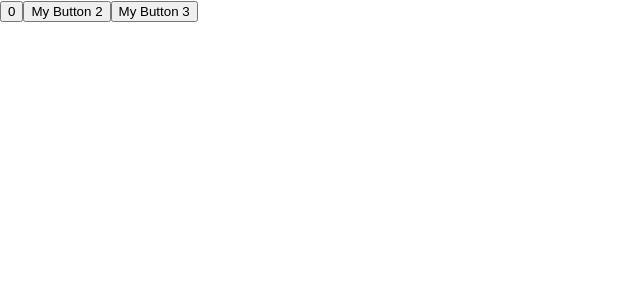
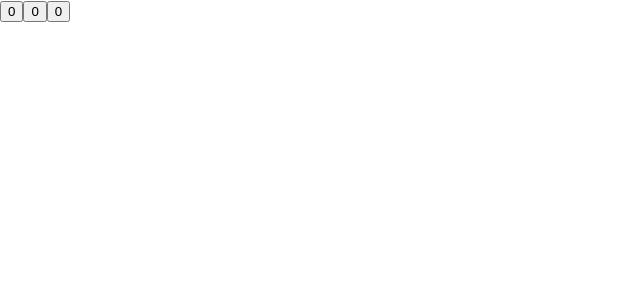
Before and after one commit to tiemifaustino/trybe-exercicios, a React (Create React App) app in the folder 2-front-end/bloco-11-componentes-com-estado-eventos-e-formularios-com-react/dia-1-componentes-com-estado-e-eventos/fancy-buttons/: page / in a window 1280 px wide. Shown: the top 300 px of the page, without its empty margins (0-640 px from the left). Built offline with nearby package versions, Linux system fonts and the light colour scheme.

Commit message:
Exercício fixação - adicionado setState contador no button 2 e 3 e atribuido numero 1 para button 1 ao clicar nele

```diff
--- a/2-front-end/bloco-11-componentes-com-estado-eventos-e-formularios-com-react/dia-1-componentes-com-estado-e-eventos/fancy-buttons/src/App.js
+++ b/2-front-end/bloco-11-componentes-com-estado-eventos-e-formularios-com-react/dia-1-componentes-com-estado-e-eventos/fancy-buttons/src/App.js
@@ -7,7 +7,9 @@ class App extends React.Component {s
     super();
 
     this.state = {
-      numeroDeCliques: 0
+      clickButtonOne: 0,
+      clickButtonTwo: 0,
+      clickButtonThree: 0,
     }
 
     this.handleClick = this.handleClick.bind(this);
@@ -17,25 +19,31 @@ class App extends React.Component {s
 
   handleClick() {
     this.setState((estadoAnterior, _props) => ({
-      numeroDeCliques: estadoAnterior.numeroDeCliques + 1,
+      clickButtonOne: 1,
     }))
-    console.log('Clicou no botão', this.state.numeroDeCliques);
+    console.log('Clicou no botão', this.state.clickButtonOne)
   }
 
   handleClickButton2() {
+    this.setState((estadoAnterior, _props) => ({
+      clickButtonTwo: estadoAnterior.clickButtonTwo + 1,
+    }))
     console.log('Você clicou no botão 2', this);
   }
 
   handleClickButton3() {
+    this.setState((estadoAnterior, _props) => ({
+      clickButtonThree: estadoAnterior.clickButtonThree + 1,
+    }))
     console.log('Clicou no botão 3', this);
   }
 
   render() {
     return (
       <>
-        <button type="button" onClick={this.handleClick}>{this.state.numeroDeCliques}</button>
-        <button type="button" onClick={this.handleClickButton2}>My Button 2</button>
-        <button type="button" onClick={this.handleClickButton3}>My Button 3</button>
+        <button type="button" onClick={this.handleClick}>{this.state.clickButtonOne}</button>
+        <button type="button" onClick={this.handleClickButton2}>{this.state.clickButtonTwo}</button>
+        <button type="button" onClick={this.handleClickButton3}>{this.state.clickButtonThree}</button>
       </>
     );
   }
```
